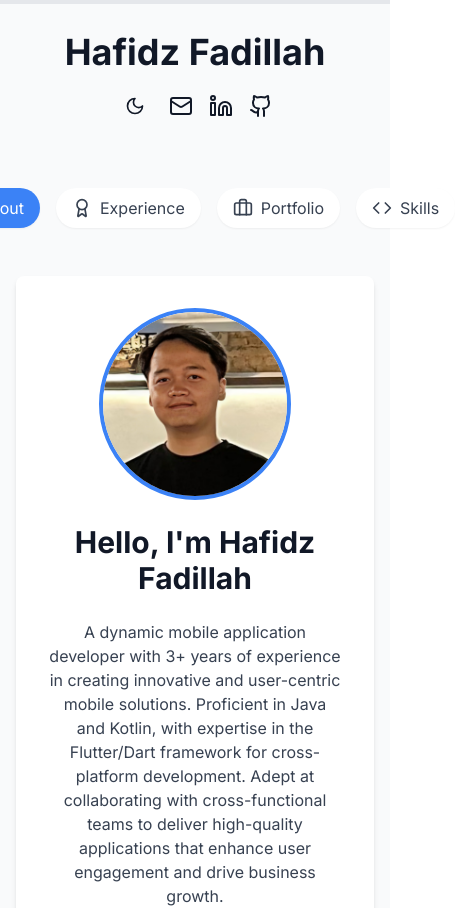
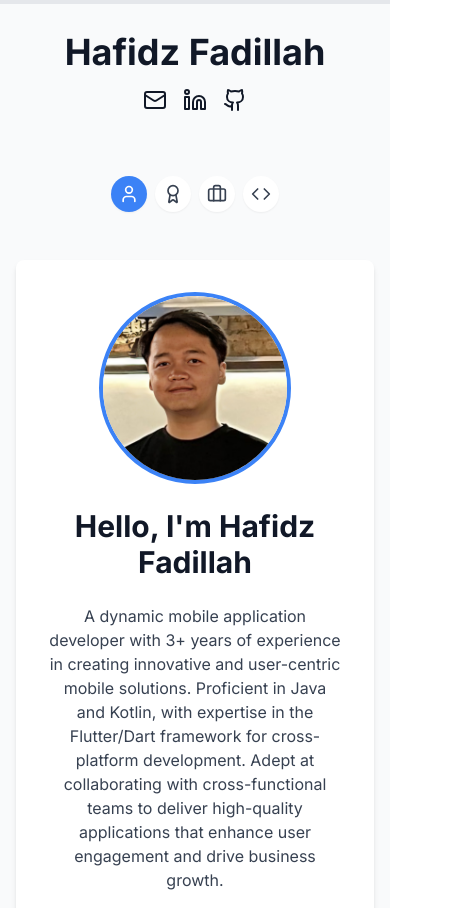
Before and after one commit to hafidzfadillah/hfidz-portfolio, a Next.js app: page / in a window 390 px wide. Shown: the top 908 px of the page, 455 px wide, since content can reach past the window. Built offline with nearby package versions, Linux system fonts and the light colour scheme.

Commit message:
fix: temp disable dark mode

```diff
--- a/src/app/layout.tsx
+++ b/src/app/layout.tsx
@@ -17,12 +17,12 @@ export default function RootLayout({
 }>) {
   return (
     <html lang="en">
-      <ThemeProvider attribute="class">
+      {/* <ThemeProvider attribute="class"> */}
         <body className={`${inter.className} bg-white text-gray-900`}>
           {/* <Navbar /> */}
           {children}
         </body>
-      </ThemeProvider>
+      {/* </ThemeProvider> */}
     </html>
   );
 }
--- a/src/app/page.tsx
+++ b/src/app/page.tsx
@@ -17,7 +17,7 @@ import { Projects } from '@/components/Projects';
 import { Skills } from '@/components/Skills';
 import { Experiences } from '@/components/Experience';
 import { motion } from 'framer-motion';
-import { ThemeToggle } from '@/components/ThemeToggle';
+// import { ThemeToggle } from '@/components/ThemeToggle';
 
 export default function Home() {
   const [activeSection, setActiveSection] = useState('about');
@@ -44,7 +44,7 @@ export default function Home() {
   }, []);
 
   return (
-    <div className="min-h-screen bg-gray-50 dark:bg-gray-900 dark:text-white">
+    <div className="min-h-screen bg-gray-50">
       <Head>
         <title>Hafidz Fadillah - Mobile Developer Portfolio</title>
         <meta name="description" content="Portfolio of Hafidz Fadillah, Mobile Application Developer" />
@@ -56,7 +56,7 @@ export default function Home() {
           <div className="flex flex-col md:flex-row justify-between items-center mb-8">
             <h1 className="text-4xl font-bold mb-4 md:mb-0">Hafidz Fadillah</h1>
             <div className="flex items-center space-x-4">
-              <ThemeToggle />
+              {/* <ThemeToggle /> */}
               <a
                 href="mailto:hafidzfadillah23@gmail.com"
                 className="hover:text-blue-500 flex items-center space-x-2"
@@ -87,7 +87,7 @@ export default function Home() {
         </header>
 
         <nav className="sticky top-0 z-50 py-4 bg-gray-50 -mx-4 px-4 mb-8">
-          <div className="flex justify-center space-x-4">
+          <div className="flex justify-center space-x-2 md:space-x-4">
             <NavButton
               icon={User}
               label="About"
--- a/src/components/NavButton.tsx
+++ b/src/components/NavButton.tsx
@@ -12,7 +12,7 @@ export const NavButton = ({ icon: Icon, label, section, activeSection, setActive
   const scrollToSection = () => {
     const element = document.getElementById(section);
     if (element) {
-      const navHeight = 80; // Approximate height of your nav bar
+      const navHeight = 80;
       const elementPosition = element.getBoundingClientRect().top;
       const offsetPosition = elementPosition + window.pageYOffset - navHeight;
 
@@ -26,15 +26,16 @@ export const NavButton = ({ icon: Icon, label, section, activeSection, setActive
 
   return (
     <button
-      className={`flex items-center justify-center space-x-2 px-4 py-2 rounded-full transition-colors shadow-sm ${
+      className={`flex items-center justify-center p-2 md:px-4 md:py-2 rounded-full transition-colors shadow-sm ${
         activeSection === section
           ? 'bg-blue-500 text-white'
           : 'bg-white text-gray-700 hover:bg-gray-100'
       }`}
       onClick={scrollToSection}
+      title={label}
     >
       <Icon className="w-5 h-5" />
-      <span>{label}</span>
+      <span className="hidden md:inline-block md:ml-2">{label}</span>
     </button>
   );
 };
--- a/src/components/ProjectCard.tsx
+++ b/src/components/ProjectCard.tsx
@@ -41,10 +41,16 @@ export const ProjectCard = ({ image, name, description, features, technologies }
           />
           <div className="absolute inset-0 bg-gradient-to-t from-black/90 via-black/60 to-transparent opacity-0 group-hover:opacity-100 transition-opacity duration-300 flex items-end">
             <div className="p-6">
-              <h3 className="text-2xl font-semibold text-white mb-2">
+              {/* <h3 className="text-xl font-semibold text-white mb-2">
                 {name}
-              </h3>
+              </h3> */}
               <p className="text-gray-100">{description}</p>
+              <div className="flex items-center mt-2 text-white">
+                <span className="text-sm">View details</span>
+                <svg className="w-4 h-4 ml-1" fill="none" stroke="currentColor" viewBox="0 0 24 24">
+                  <path strokeLinecap="round" strokeLinejoin="round" strokeWidth={2} d="M9 5l7 7-7 7" />
+                </svg>
+              </div>
             </div>
           </div>
         </div>
--- a/src/components/Skills.tsx
+++ b/src/components/Skills.tsx
@@ -5,14 +5,13 @@ export const Skills = () => (
             <h2 className="text-3xl font-bold text-center mb-8">Technical Skills</h2>
             <div className="flex flex-wrap justify-center gap-4">
               {[
-                { name: 'Android Native', icon: '📱' },
+                { name: 'Flutter/Dart', icon: '💙' },
                 { name: 'Kotlin', icon: '🔷' },
                 { name: 'Java', icon: '☕' },
-                { name: 'Flutter/Dart', icon: '💙' },
                 { name: 'Firebase', icon: '🔥' },
+                { name: 'Laravel', icon: '🚀' },
                 { name: 'MySQL', icon: '🗃️' },
                 { name: 'Python', icon: '🐍' },
-                { name: 'Laravel', icon: '🚀' }
               ].map((skill, index) => (
                 <SkillBadge key={index} name={skill.name} icon={skill.icon} />
               ))}
--- a/tailwind.config.ts
+++ b/tailwind.config.ts
@@ -1,7 +1,7 @@
 import type { Config } from "tailwindcss";
 
 export default {
-  darkMode: 'class',
+  // darkMode: 'class',
   content: [
     "./src/pages/**/*.{js,ts,jsx,tsx,mdx}",
     "./src/components/**/*.{js,ts,jsx,tsx,mdx}",
```
